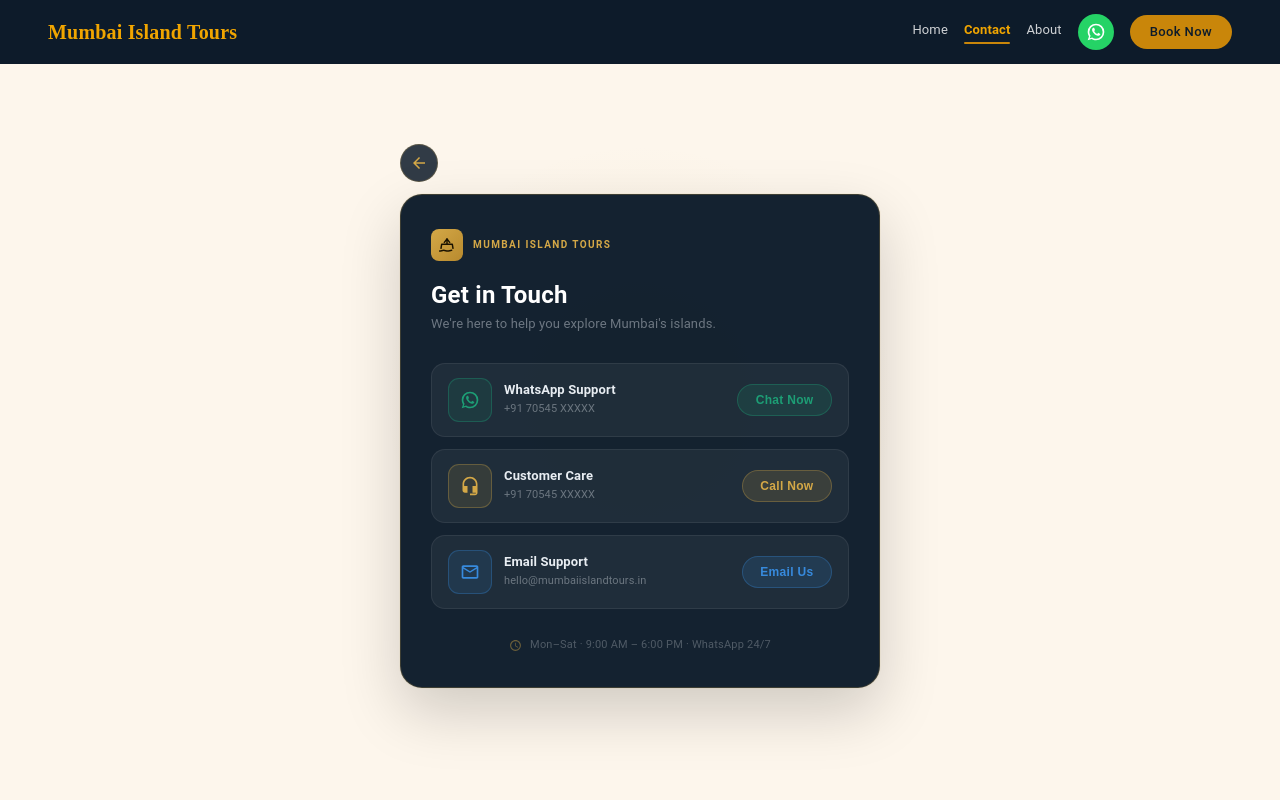
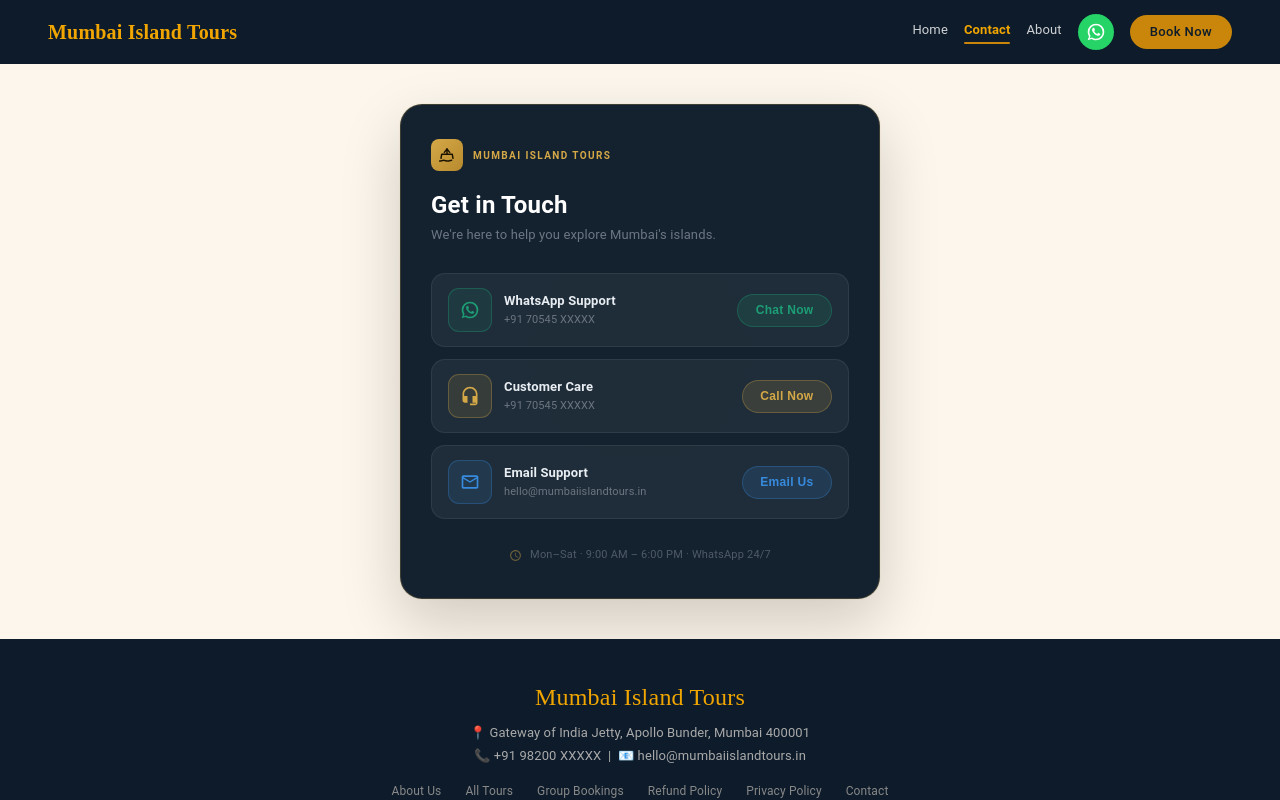
Before and after one commit to SYDSuhail-coder/island-mumbai-tours-frontend, a Next.js app: page /contact in a window 1280 px wide. Shown: the top 800 px of the page. Built offline with nearby package versions, Linux system fonts and the light colour scheme; what @mui/material-nextjs would draw is missing.

Commit message:
add new changes

```diff
--- a/component/templates/Contact/Contact.js
+++ b/component/templates/Contact/Contact.js
@@ -89,14 +89,13 @@ const Contact = () => {
     <>
       <Navbar />
       <Box sx={{
-        minHeight: "100vh",
         background: "#fdf6ec",
         display: "flex",
         flexDirection: "column",
         alignItems: "center",
         justifyContent: "center",
-        pt: { xs: "88px", sm: "96px" },
-        pb: { xs: 6, sm: 8 },
+        mt: "64px",
+        py: { xs: 3, sm: 5 },
         px: { xs: 2, sm: 3 },
         position: "relative",
         overflow: "hidden",
@@ -109,27 +108,6 @@ const Contact = () => {
           background: "radial-gradient(circle,rgba(212,168,71,0.09) 0%,transparent 70%)",
           pointerEvents: "none",
         }} />
-
-        <Box sx={{
-          width: "100%", maxWidth: 480,
-          top: { xs: "88px", sm: 24 },
-          left: { xs: 16, sm: 24 },
-          display: "flex", mb: 1.5,
-        }}>
-          <IconButton
-           onClick={() => router.push("/")}
-            sx={{
-              color: "#D4A847",
-              background: "rgba(13,27,42,0.85)",
-              border: "1px solid rgba(212,168,71,0.25)",
-              width: 38, height: 38,
-              "&:hover": { background: "#D4A847", color: "#1a1200" },
-            }}
-          >
-            <ArrowBackIcon sx={{ fontSize: 18 }} />
-          </IconButton>
-        </Box>
-
         {/* ── Card ── */}
         <Box sx={{
           position: "relative", zIndex: 1,
```
